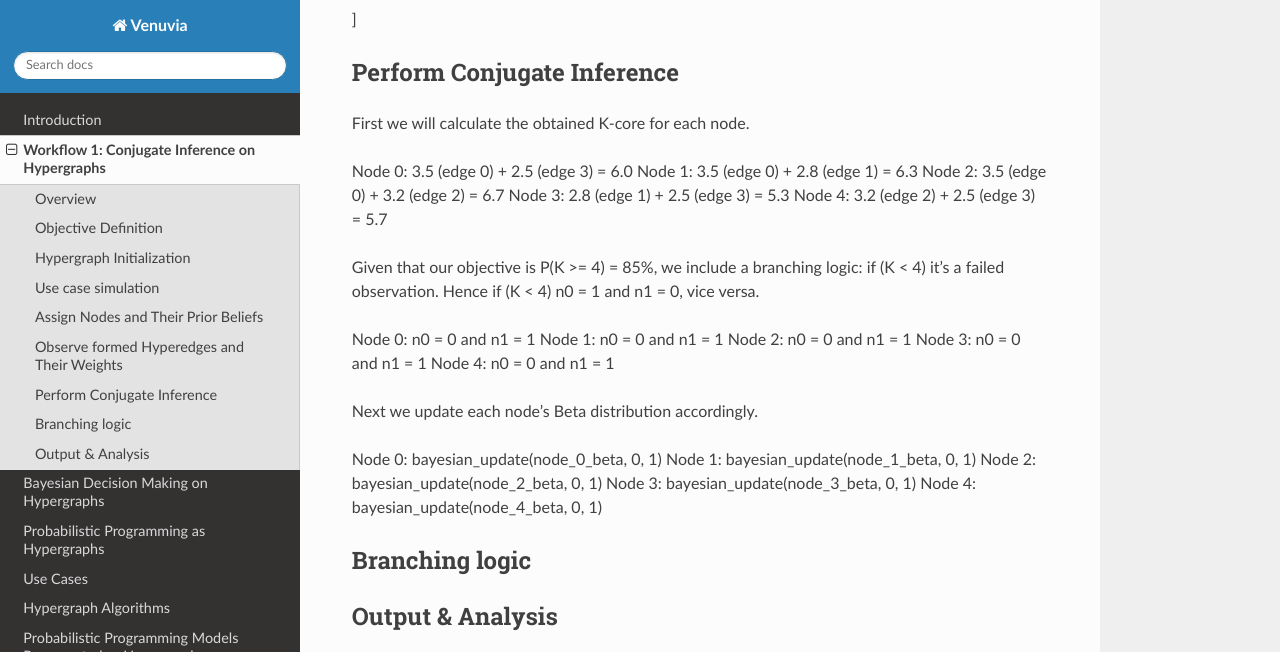
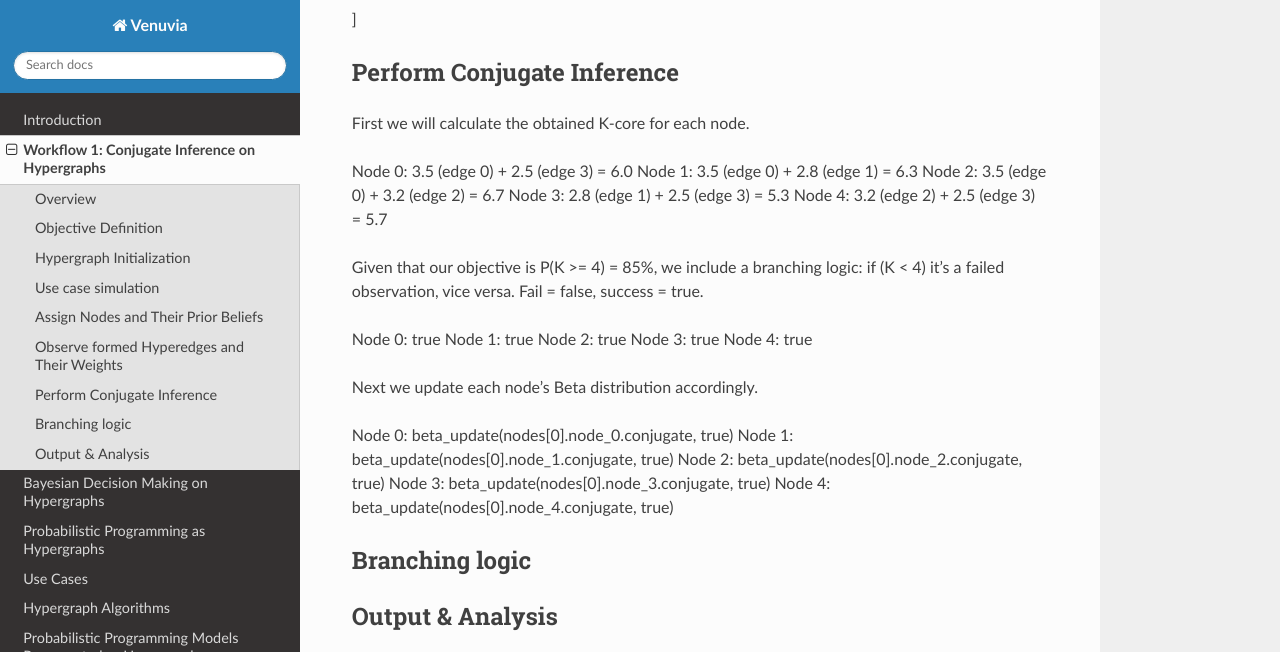
Before and after one commit to pawaka2025/venuvia, a Sphinx documentation site: the page built from docs/source/workflow1.rst, in a window 1280 px wide and 900 px high, scrolled down 3022 px, cut to the strip 0-652 px from the top of the window. Built offline with Sphinx 7.4.7 and the Read the Docs theme 3.1.0, drawn with Linux system fonts in a browser that asks for light colours; some of the changed text lies outside the part shown.

Commit message:
Update workflow1.rst

```diff
--- a/docs/source/workflow1.rst
+++ b/docs/source/workflow1.rst
@@ -89,21 +89,21 @@ Node 2: 3.5 (edge 0) + 3.2 (edge 2) = 6.7
 Node 3: 2.8 (edge 1) + 2.5 (edge 3) = 5.3
 Node 4: 3.2 (edge 2) + 2.5 (edge 3) = 5.7
 
-Given that our objective is P(K >= 4) = 85%, we include a branching logic: if (K < 4) it's a failed observation. Hence if (K < 4) n0 = 1 and n1 = 0, vice versa.
+Given that our objective is P(K >= 4) = 85%, we include a branching logic: if (K < 4) it's a failed observation, vice versa. Fail = false, success = true.
 
-Node 0: n0 = 0 and n1 = 1
-Node 1: n0 = 0 and n1 = 1
-Node 2: n0 = 0 and n1 = 1
-Node 3: n0 = 0 and n1 = 1
-Node 4: n0 = 0 and n1 = 1
+Node 0: true
+Node 1: true
+Node 2: true
+Node 3: true
+Node 4: true
 
 Next we update each node's Beta distribution accordingly.
 
-Node 0: bayesian_update(node_0_beta, 0, 1)
-Node 1: bayesian_update(node_1_beta, 0, 1)
-Node 2: bayesian_update(node_2_beta, 0, 1)
-Node 3: bayesian_update(node_3_beta, 0, 1)
-Node 4: bayesian_update(node_4_beta, 0, 1)
+Node 0: beta_update(nodes[0].node_0.conjugate, true)
+Node 1: beta_update(nodes[0].node_1.conjugate, true)
+Node 2: beta_update(nodes[0].node_2.conjugate, true)
+Node 3: beta_update(nodes[0].node_3.conjugate, true)
+Node 4: beta_update(nodes[0].node_4.conjugate, true)
 
 Branching logic
 -------------------------
```
Also changed, not shown: other parts of docs/source/workflow1.rst (+5 -5 lines).
